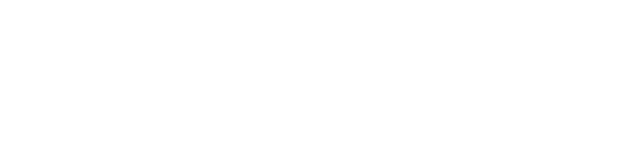
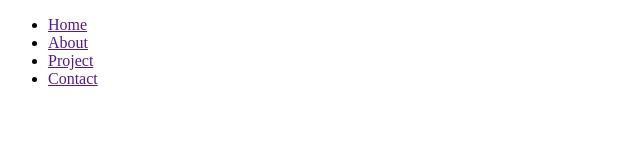
Before and after one commit to FloiceNyota/my-portfolio, a plain HTML site: page index.html in a window 1280 px wide. Shown: the whole page, without its empty margins (0-640 px from the left). Drawn offline with Linux system fonts and the light colour scheme.

Commit message:
add in the body

```diff
--- a/index.html
+++ b/index.html
@@ -8,3 +8,22 @@
     <script src="https://use.fontawesome.com/2960454b49.js"></script>
     <title>My Portfolio</title>
 </head>
+<body>
+    <header>
+        <nav>
+            <ul>
+                <li>
+                    <a href="" >Home</a>
+                </li>
+                <li>
+                    <a href="">About</a>
+                </li>
+               <li>
+                   <a href="">Project</a>
+                </li>
+                <li>
+                    <a href="">Contact</a>
+                </li>
+
+            </ul>
+        </nav>
```
